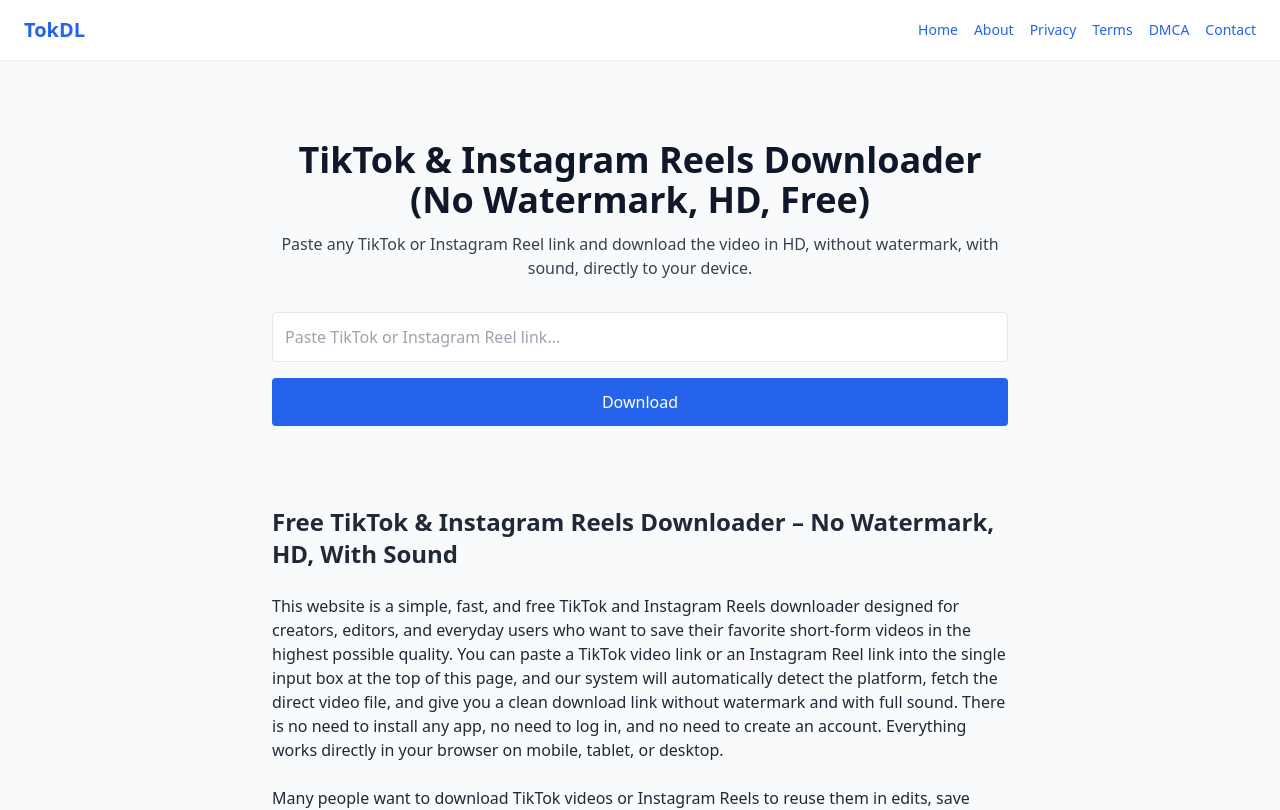
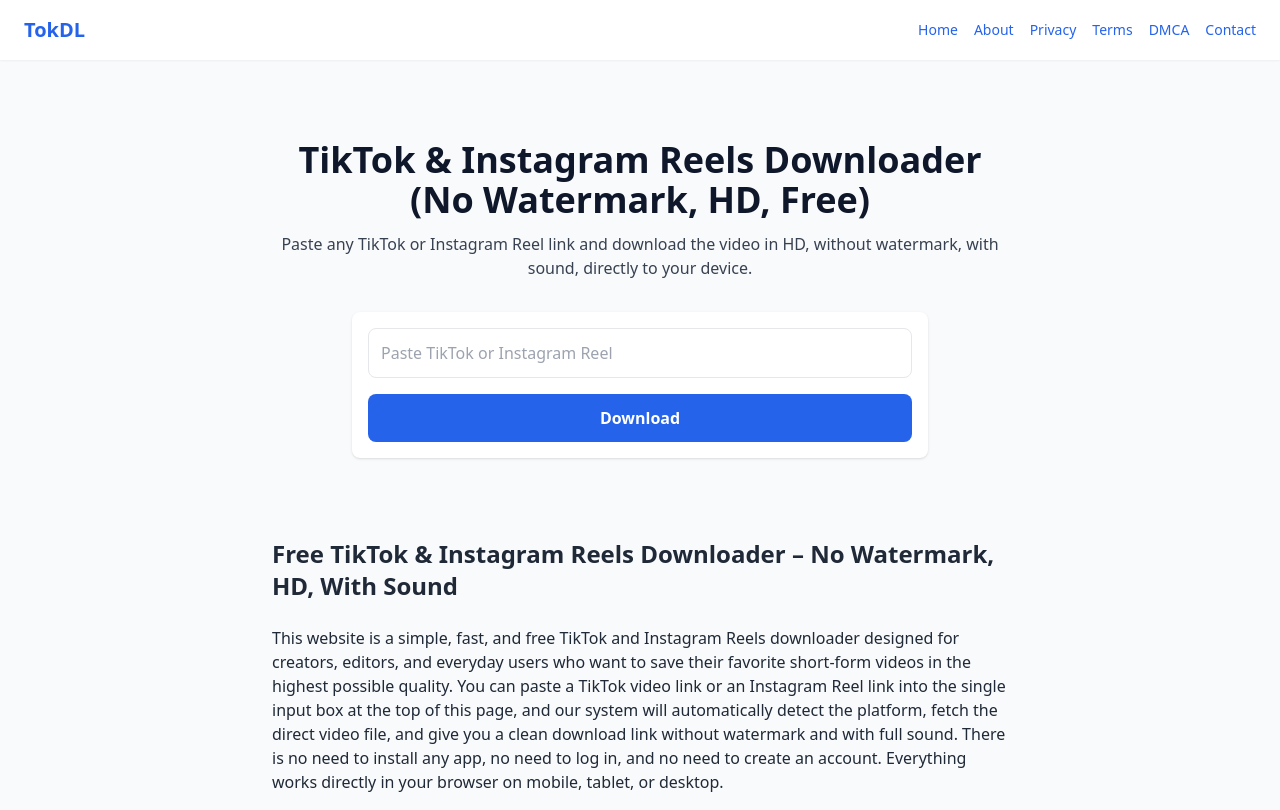
Before and after one commit to batsdats580-afk/TokDL, a Next.js app: page / in a window 1280 px wide. Shown: the top 810 px of the page. Built offline with nearby package versions, Linux system fonts and the light colour scheme.

Commit message:
Refactor DownloaderForm to handle submissions directly

```diff
--- a/components/DownloaderForm.jsx
+++ b/components/DownloaderForm.jsx
@@ -1,28 +1,45 @@
 "use client";
 import { useState } from "react";
 
-export default function DownloaderForm({ onResult }) {
+export default function DownloaderForm() {
   const [url, setUrl] = useState("");
   const [loading, setLoading] = useState(false);
   const [error, setError] = useState("");
+  const [result, setResult] = useState(null);
 
-  const handleDownload = async (e) => {
+  const handleSubmit = async (e) => {
     e.preventDefault();
     setError("");
+    setResult(null);
+
+    if (!url.trim()) {
+      setError("Please enter a valid link.");
+      return;
+    }
+
     setLoading(true);
 
     try {
-      const res = await fetch(`/api/download?url=${encodeURIComponent(url)}`);
-      const data = await res.json();
+      // Detect platform
+      const endpoint = url.includes("instagram.com")
+        ? "/api/reels"
+        : "/api/download";
 
-      if (data.error) {
-        setError(data.error);
+      const response = await fetch(endpoint, {
+        method: "POST",
+        body: JSON.stringify({ url }),
+      });
+
+      const data = await response.json();
+
+      if (!response.ok) {
+        setError(data.error || "Server error. Try again.");
         setLoading(false);
         return;
       }
 
-      onResult(data);
-    } catch {
+      setResult(data);
+    } catch (err) {
       setError("Something went wrong.");
     }
 
@@ -30,24 +47,48 @@
   };
 
   return (
-    <form onSubmit={handleDownload} className="space-y-4">
+    <div className="w-full max-w-xl mx-auto mt-6 p-4 bg-white shadow rounded-lg">
+      <form onSubmit={handleSubmit} className="space-y-4">
         <input
           type="text"
-        placeholder="Paste TikTok or Instagram Reel link..."
+          placeholder="Paste TikTok or Instagram Reel"
           value={url}
           onChange={(e) => setUrl(e.target.value)}
-        className="w-full p-3 border rounded"
+          className="w-full p-3 border rounded-lg focus:ring-2 focus:ring-blue-500"
         />
 
-      {error && <p className="text-red-600">{error}</p>}
+        {error && (
+          <p className="text-red-600 text-sm font-medium">{error}</p>
+        )}
 
         <button
           type="submit"
           disabled={loading}
-        className="w-full bg-blue-600 text-white p-3 rounded"
+          className="w-full bg-blue-600 text-white py-3 rounded-lg font-semibold hover:bg-blue-700 transition"
         >
           {loading ? "Processing..." : "Download"}
         </button>
       </form>
+
+      {result && (
+        <div className="mt-6 p-4 border rounded-lg bg-gray-50">
+          {result.thumbnail && (
+            <img
+              src={result.thumbnail}
+              alt="Thumbnail"
+              className="w-full rounded-lg mb-3"
+            />
+          )}
+
+          <a
+            href={result.video || result.nowm}
+            className="block w-full text-center bg-green-600 text-white py-3 rounded-lg font-semibold hover:bg-green-700 transition"
+            download
+          >
+            Download Video
+          </a>
+        </div>
+      )}
+    </div>
   );
 }
```
Lines whose indentation alone changed are shown as unchanged.
